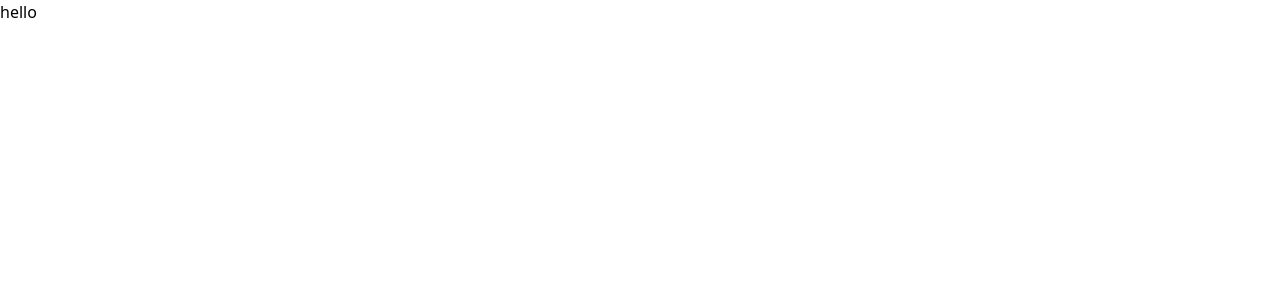
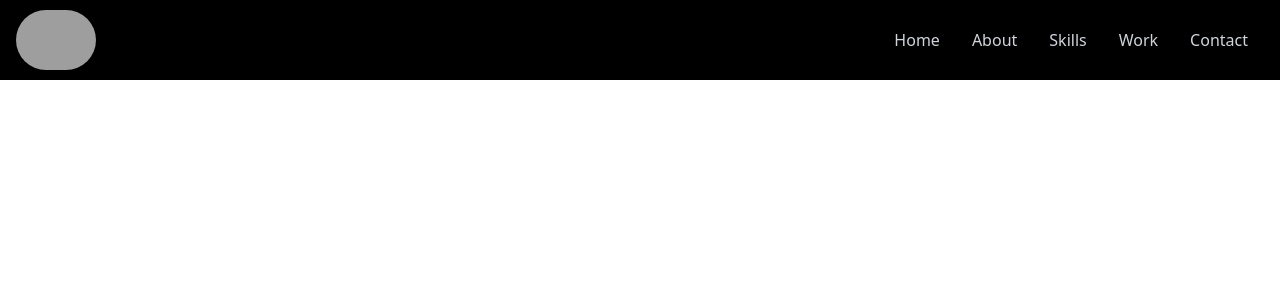
Before and after one commit to Solomon-Gachure/soloport, a React (Create React App) app: page / in a window 1280 px wide. Shown: the top 300 px of the page. Built offline with nearby package versions, Linux system fonts and the light colour scheme; grey boxes are pictures that could not be loaded.

Commit message:
Added the navigation bar, with lists of the landing pages in my website

```diff
--- a/src/App.js
+++ b/src/App.js
@@ -1,8 +1,8 @@
-
+import Navbar from "./components/navbar"
 function App() {
   return (
     <div>
-      <p>hello </p>
+      <Navbar/>
     </div>
   );
 }
--- /dev/null
+++ b/src/components/navbar.jsx
@@ -0,0 +1,37 @@
+import React, {useState} from 'react'
+import Profile from "../assets/newp.png"
+import {FaBars,FaTimes} from "react-icons/fa"
+const Navbar = () => {
+    const [nav,setNav] = useState(false)
+    const handleClick=()=>setNav(!nav)
+  return (
+
+      <div className='fixed w-full h-[80px] flex justify-between items-center px-4 bg-black text-gray-300'>
+       <div>
+        <img className='w-20 rounded-full'src={Profile} alt="My profile"></img>
+       </div>
+        <div>
+              <ul className='hidden md:flex'>
+                <li>Home</li>
+                  <li>About</li>
+                  <li>Skills</li>
+                  <li>Work</li>
+                  <li>Contact</li>
+</ul>
+              <div onClick={handleClick} className='md:hidden z-10'>
+                  {!nav ? <FaBars /> : <FaTimes />}
+              </div>
+              <ul className={!nav ? 'hidden' : 'absolute top-0 left-0 w-full h-screen bg-black flex flex-col justify-center items-center'} >
+                  <li>Home</li>
+                  <li>About</li>
+                  <li>Skills</li>
+                  <li>Work</li>
+                  <li>Contact</li>
+              </ul>
+        </div>
+
+    </div>
+  );
+};
+
+export default Navbar;
--- a/src/index.css
+++ b/src/index.css
@@ -1,3 +1,9 @@
 @tailwind base;
 @tailwind components;
 @tailwind utilities;
+@layer base {
+    li {
+        @apply px-4;
+        @apply cursor-pointer;
+    }
+}
```
Also changed, not shown: 1 other file (tests, documents, lock files or other folders).
